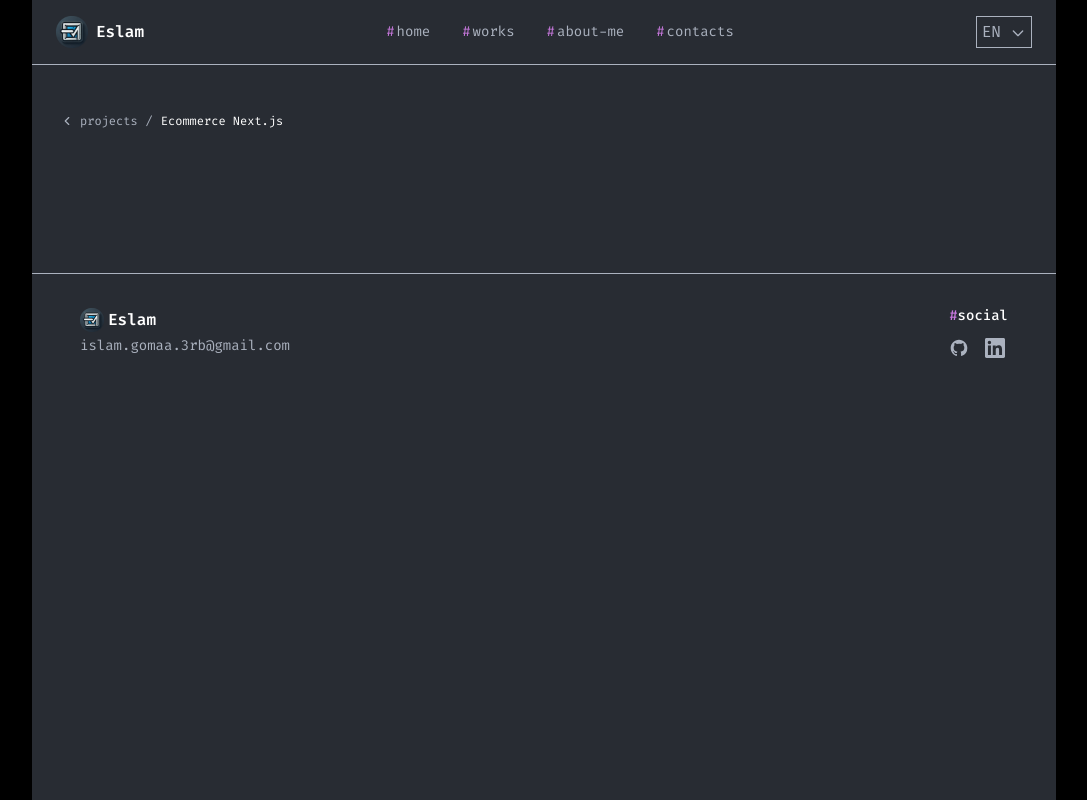
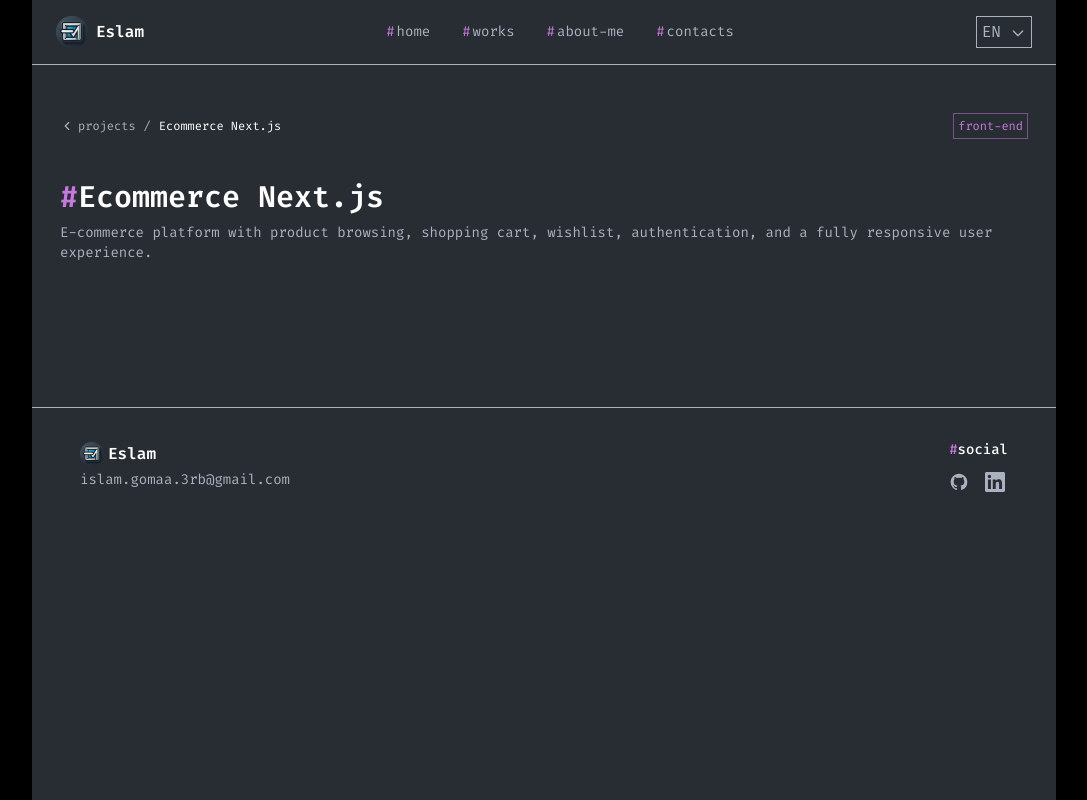
Before and after one commit to Eslam-mg/portfolio, a Next.js app: page /projects/1 in a window 1280 px wide. Shown: the whole page, without its empty margins (96-1183 px from the left). Built offline with nearby package versions, Linux system fonts and the light colour scheme.

Commit message:
add projectdetail header

```diff
--- a/src/app/projects/[id]/ProjectDetailClient.tsx
+++ b/src/app/projects/[id]/ProjectDetailClient.tsx
@@ -10,10 +10,11 @@ export default function ProjectDetailClient({ project }: { project: ProjectType
     return (
         <div className="text-textPrimaryColor px-6 sm:px-7 pt-6 md:pt-12 pb-16 space-y-10">
             {/* Back button + breadcrumb */}
-            <div className="flex items-center gap-2 text-xs">
+            <div className="flex items-center justify-between text-xs">
+                <div className="flex items-center gap-2">
                     <Link
                         href="/projects"
-                    className="flex items-center gap-1.5 text-textPrimaryColor hover:text-white transition-colors duration-200"
+                        className="flex items-center gap-1 text-textPrimaryColor hover:text-white transition-colors duration-200"
                     >
                         <svg width={14} height={14} viewBox="0 0 24 24" fill="none" stroke="currentColor" strokeWidth={2} strokeLinecap="round" strokeLinejoin="round" aria-hidden="true">
                             <path d="M15 18l-6-6 6-6" />
@@ -23,6 +24,19 @@ export default function ProjectDetailClient({ project }: { project: ProjectType
                     <span className="text-borderColor">/</span>
                     <span className="text-white">{project.title}</span>
                 </div>
+                <div className="border border-primaryColor/50 p-1">
+                    <span className="self-start text-xs text-primaryColor whitespace-nowrap">
+                        {project.type}
+                    </span>
+                </div>
+            </div>
+            {/* title */}
+            <div className="">
+                <h1 className="text-white text-2xl md:text-3xl font-semibold font-mono m-0">
+                    <span className="text-primaryColor">#</span>{project.title}
+                </h1>
+                <p className="text-textPrimaryColor text-sm mt-2 m-0">{project.shortDescription}</p>
+            </div>
         </div>
     )
 }
```
Lines whose indentation alone changed are shown as unchanged.
